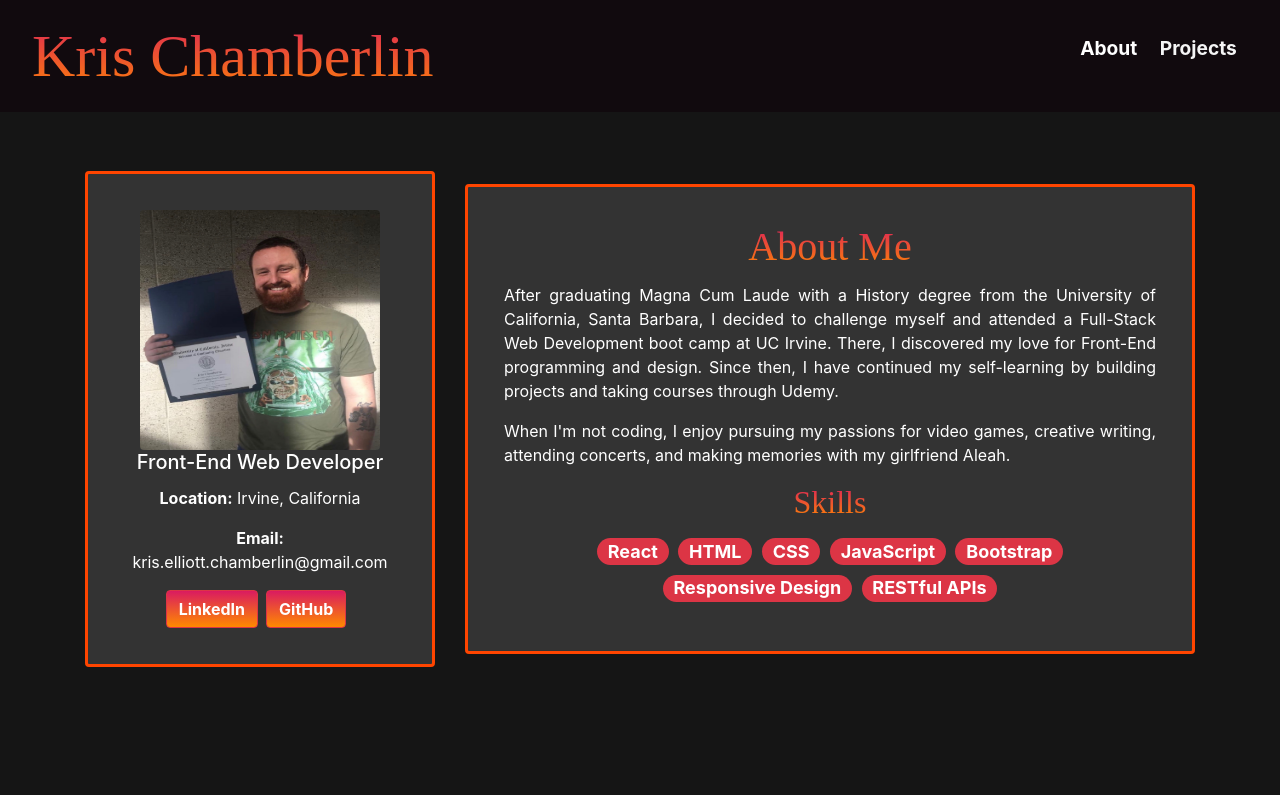
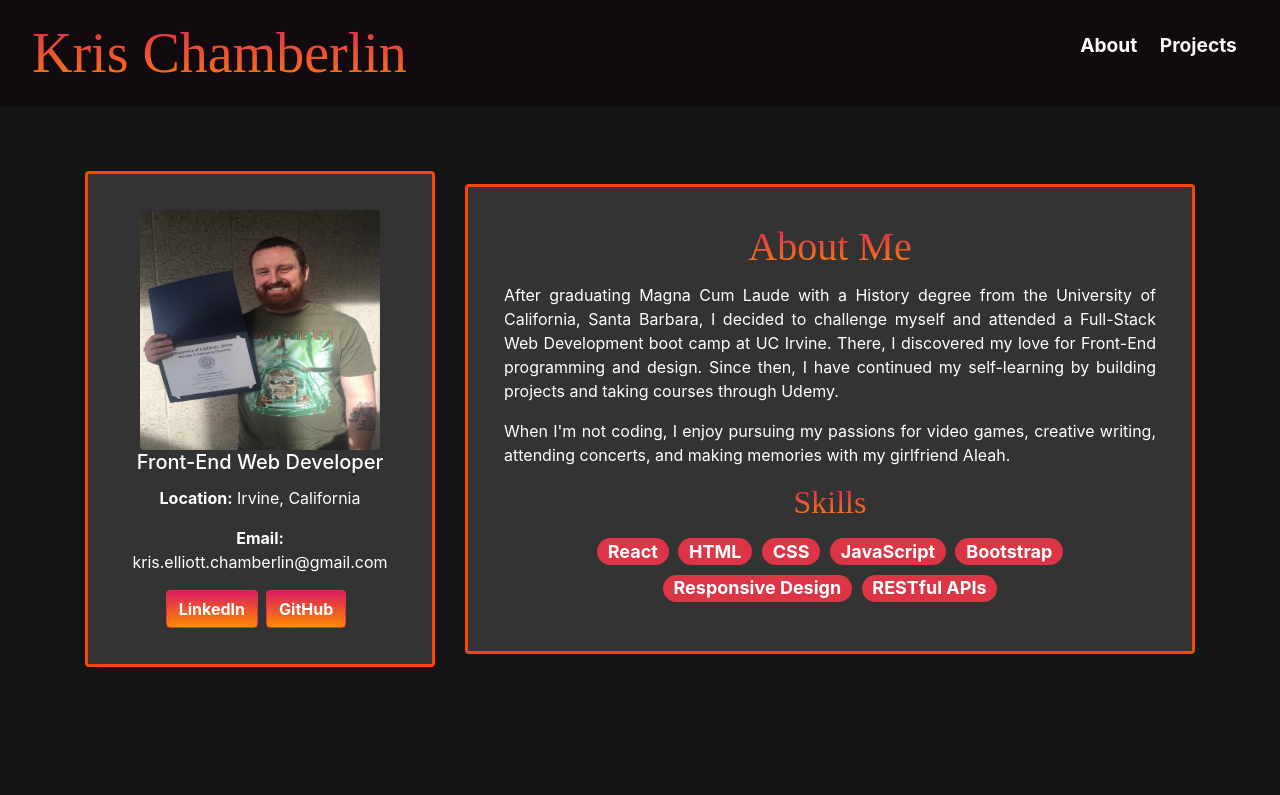
Before and after one commit to kechamberlin/kris-chamberlin-portfolio, a React (Create React App) app: page / in a window 1280 px wide. Shown: the top 795 px of the page. Built offline with nearby package versions, Linux system fonts and the light colour scheme; a web font is replaced by a local one.

Commit message:
Changed font size from 60px to 3.5rem.

```diff
--- a/src/App.css
+++ b/src/App.css
@@ -46,7 +46,7 @@
 
 .germania-font {
   font-family: 'Germania One', cursive;
-  font-size: 60px;
+  font-size: 3.5rem;
   background: linear-gradient(to top, #ff8a00, #da1b60);
   background-image: linear-gradient(
     linear-gradient(to top, rgb(255, 138, 0), rgb(218, 27, 96))
```
